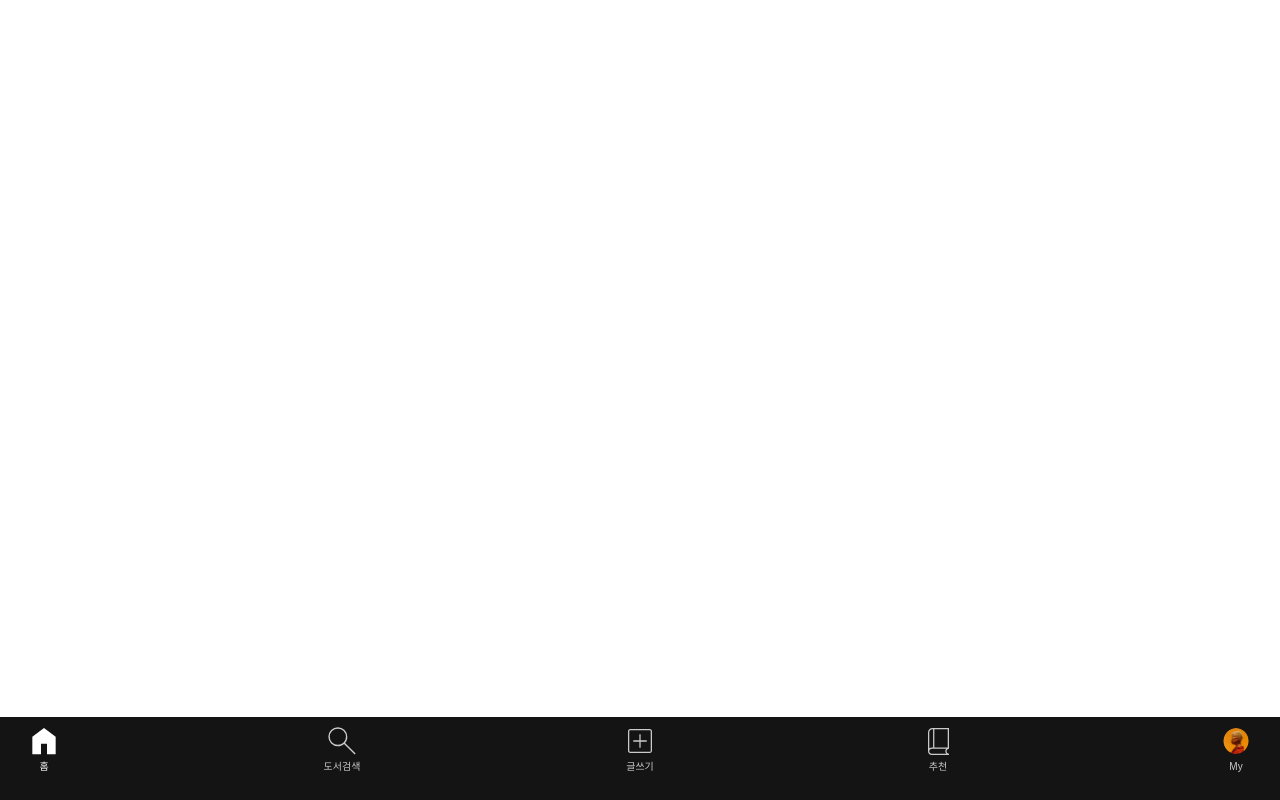
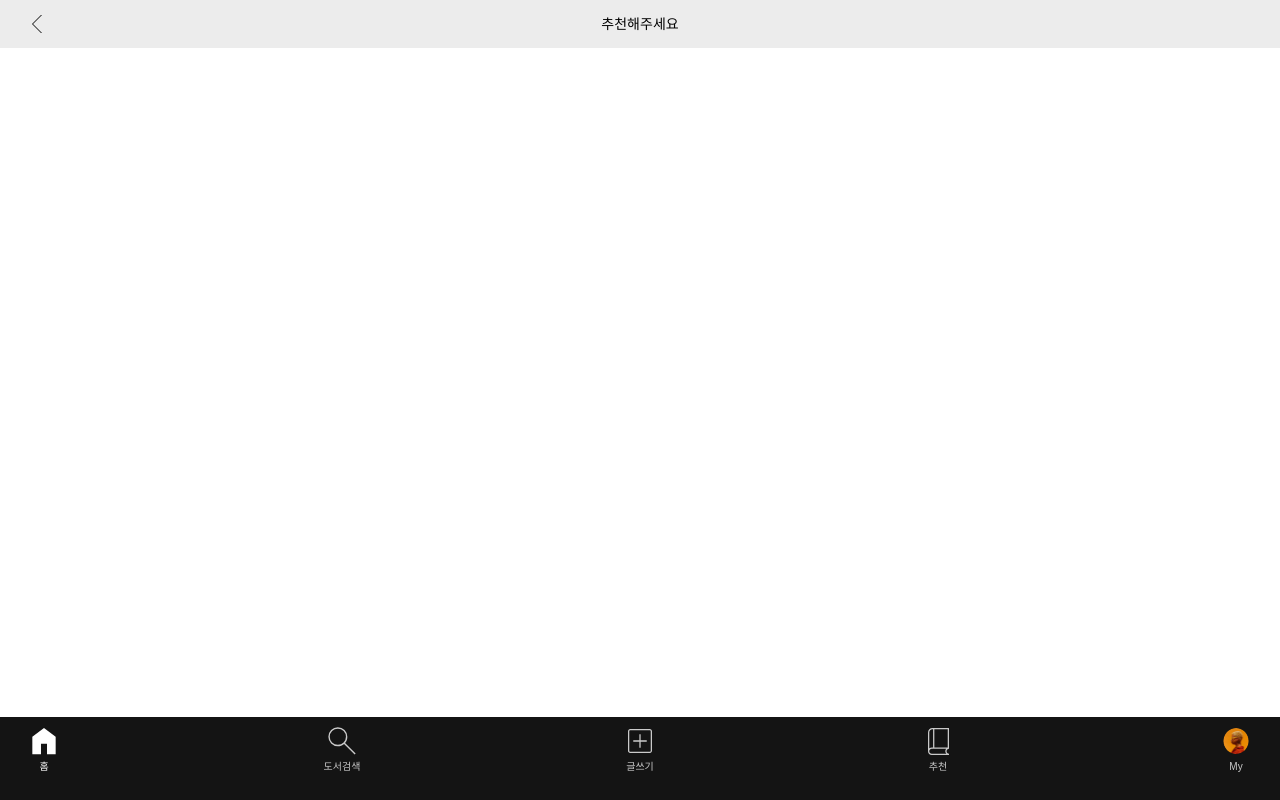
Before and after one commit to Moongeul/Frontend, a React (Vite) app in the folder moongeul/: page /home in a window 1280 px wide. Built offline with nearby package versions, Linux system fonts and the light colour scheme; a web font is replaced by a local one.

Commit message:
feat: Header구현

```diff
--- /dev/null
+++ b/moongeul/src/assets/common/AlarmIcon.tsx
@@ -0,0 +1,17 @@
+import * as React from "react";
+import type { SVGProps } from "react";
+const AlarmIcon = (props: SVGProps<SVGSVGElement>) => (
+    <svg
+        xmlns="http://www.w3.org/2000/svg"
+        width={20}
+        height={25}
+        fill="none"
+        {...props}
+    >
+        <path
+            fill="#fff"
+            d="M.667 21.026v-1.129H2.82V9.091q0-2.615 1.642-4.628 1.644-2.011 4.204-2.475v-.655q0-.555.388-.944.388-.39.942-.389.555 0 .945.389.391.39.391.944v.664q2.561.454 4.204 2.466t1.642 4.628v10.806h2.154v1.129zm9.328 3.487q-.89 0-1.52-.633a2.08 2.08 0 0 1-.629-1.521h4.308q0 .896-.634 1.524-.634.63-1.525.63M3.95 19.897H16.05V9.091q0-2.512-1.77-4.282t-4.28-1.77-4.282 1.77-1.77 4.282z"
+        />
+    </svg>
+);
+export default AlarmIcon;
--- /dev/null
+++ b/moongeul/src/assets/common/BackIcon.tsx
@@ -0,0 +1,14 @@
+import * as React from "react";
+import type { SVGProps } from "react";
+const BackIcon = (props: SVGProps<SVGSVGElement>) => (
+    <svg
+        xmlns="http://www.w3.org/2000/svg"
+        width={11}
+        height={20}
+        fill="none"
+        {...props}
+    >
+        <path stroke="#000" d="m10.5 1-9 9 9 9" />
+    </svg>
+);
+export default BackIcon;
--- /dev/null
+++ b/moongeul/src/components/common/Header.tsx
@@ -0,0 +1,55 @@
+import {HeaderType} from "../../types/common";
+import {ReactNode} from "react";
+import BackIcon from "../../assets/common/BackIcon";
+import LOGOIcon from "../../assets/common/LOGOIcon";
+import AlarmIcon from "../../assets/common/AlarmIcon";
+
+interface Props {
+    headerType?: HeaderType;
+    title?: string;
+    rightElement?: ReactNode;
+    onBack?: () => void;
+}
+const Header = (props: Props) => {
+    const { headerType = "static", onBack, rightElement, title } = props;
+    const renderHeader = () => {
+        switch (headerType) {
+            case "static":
+                return (
+                    <div className={"flex justify-between py-[12.5px] px-5  w-full bg-black"}>
+                        <div className={"flex items-center justify-center"}>
+                            <LOGOIcon/>
+                        </div>
+                        <div className={"flex justify-center items-center w-[32px] h-[32px]"}>
+                            <AlarmIcon />
+                        </div>
+                    </div>
+                )
+            case "title":
+                return (
+                    <div className={"flex py-[11.5px] px-5 bg-backGround"}>
+                        <div className={"heading"}>{title}</div>
+                    </div>
+                )
+            case "dynamic":
+                return (
+                    <div className={"flex justify-between py-2 px-5 bg-backGround items-center"}>
+                        <div
+                            onClick={ onBack }
+                            className={"flex w-[32px] h-[32px] items-center justify-center"}>
+                            <BackIcon />
+                        </div>
+                        <div className={"title5"}>{title}</div>
+                        {rightElement ? rightElement : <div className={"w-[32px] h-[32px]"}/>}
+                    </div>
+                )
+        }
+    }
+
+    return (
+        <div className={"fixed top-0 w-full"}>
+            {renderHeader()}
+        </div>
+    )
+}
+export default Header;
--- a/moongeul/src/pages/Home.tsx
+++ b/moongeul/src/pages/Home.tsx
@@ -1,9 +1,11 @@
 import { IonPage } from '@ionic/react';
 import Navbar from "../components/common/Navbar";
+import Header from "../components/common/Header";
 
 const Home: React.FC = () => {
   return (
       <IonPage>
+          <Header headerType={"dynamic"} title={"추천해주세요"}/>
           <Navbar />
       </IonPage>
   );
--- a/moongeul/src/types/common.ts
+++ b/moongeul/src/types/common.ts
@@ -6,3 +6,5 @@ export interface NavbarContentType {
     selectedIcon: (props: SVGProps<SVGSVGElement>) => JSX.Element
     unSelectedIcon: (props: SVGProps<SVGSVGElement>) => JSX.Element
 }
+
+export type HeaderType = "static" | "dynamic" | "title";
```
Also changed, not shown: moongeul/src/assets/common/LOGOIcon.tsx (added, +17 -0 lines), moongeul/.eslintrc.js, moongeul/src/components/common/Button.tsx (added).
